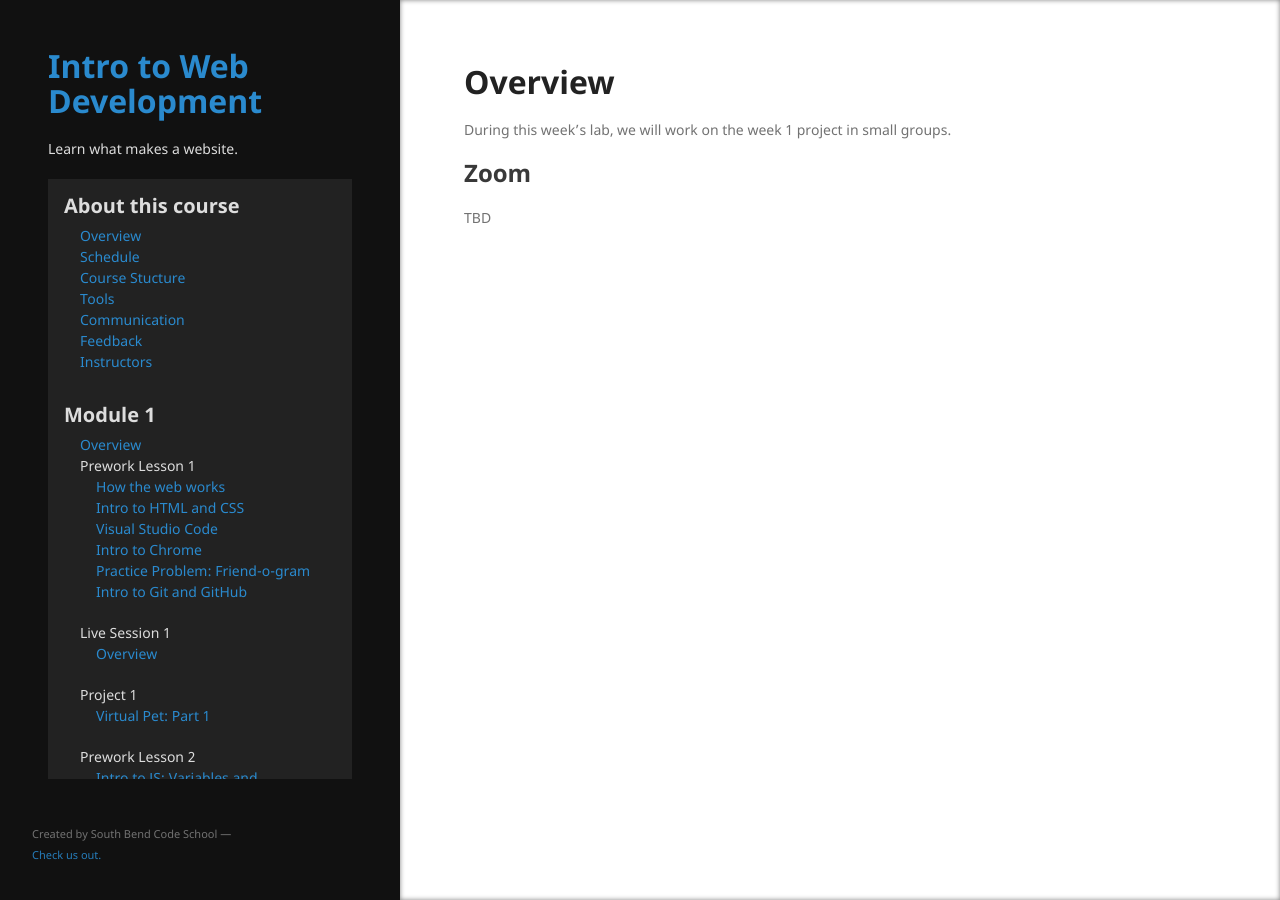
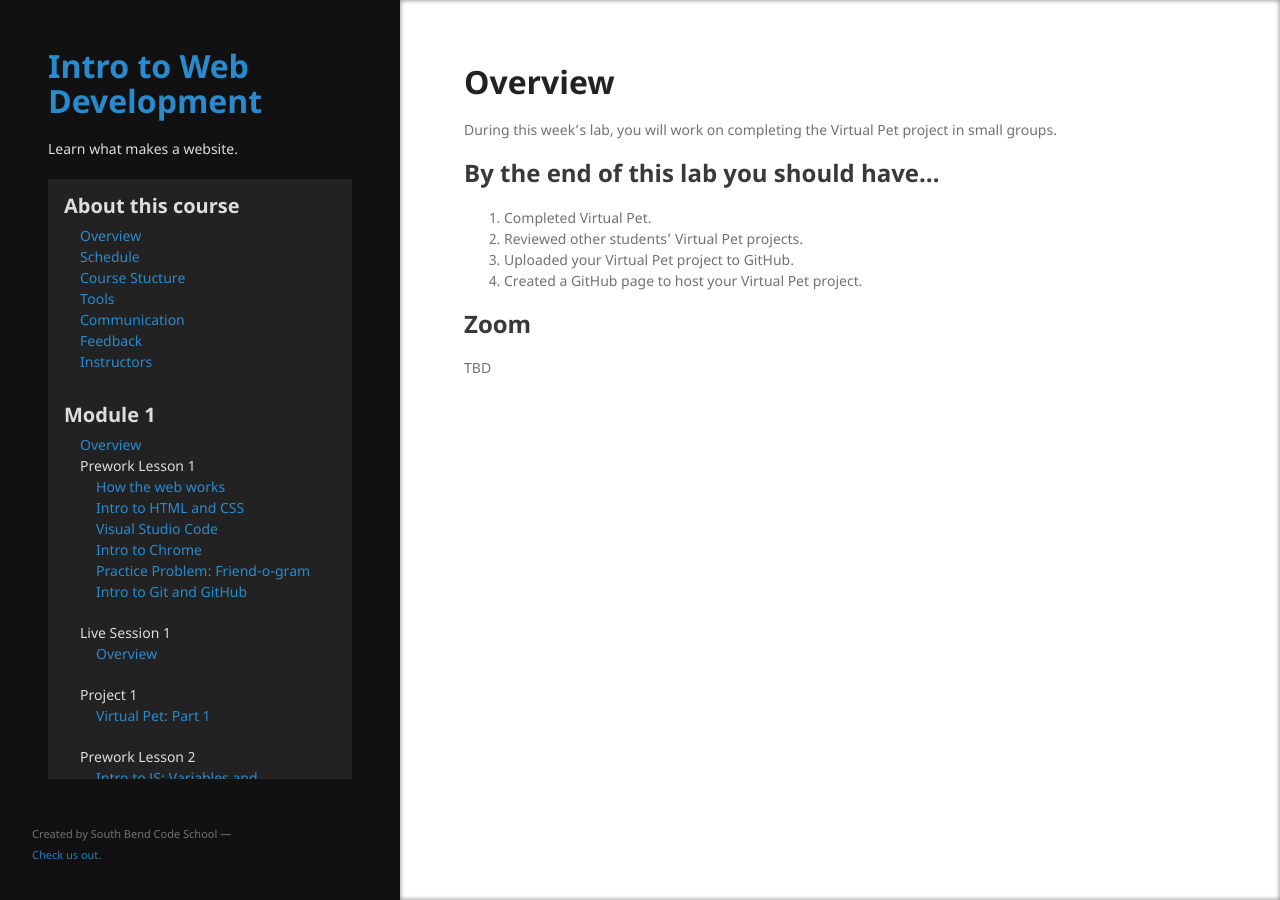
Before and after one commit to south-bend-code-works/intro-to-web-dev, a Jekyll site: the page built from lessons/module1/lab.md, in a window 1280 px wide. Built offline with Jekyll 4.4.1, drawn with Linux system fonts in a browser that asks for light colours; our own code applies the rules of GitHub Pages for plain Markdown files.

Commit message:
Update lab.md

```diff
--- a/lessons/module1/lab.md
+++ b/lessons/module1/lab.md
@@ -3,7 +3,13 @@ layout: default
 ---
 
 # Overview
-During this week's lab, we will work on the week 1 project in small groups.
+During this week's lab, you will work on completing the Virtual Pet project in small groups.
+
+## By the end of this lab you should have...
+1. Completed Virtual Pet.
+2. Reviewed other students' Virtual Pet projects.
+3. Uploaded your Virtual Pet project to GitHub.
+4. Created a GitHub page to host your Virtual Pet project.
 
 ## Zoom
 TBD
```
